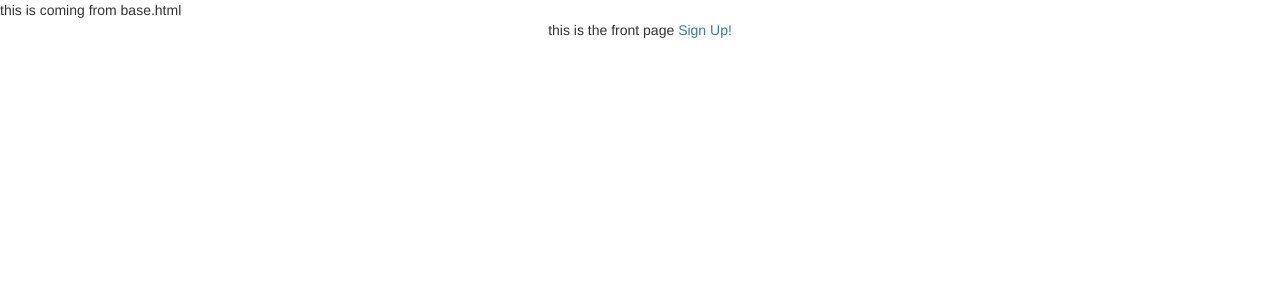
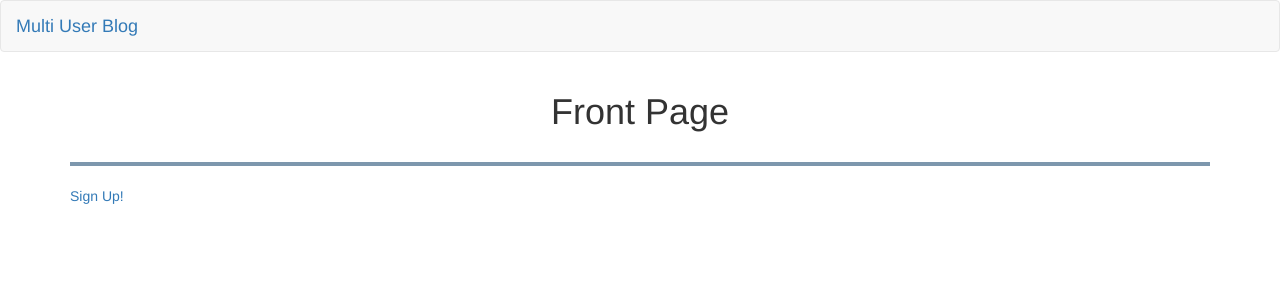
Before and after one commit to bilalsattar24/multi-user-blog, a Python web app: template templates/front-page.html in a window 1280 px wide. Shown: the top 300 px of the page. Run offline with Jinja, Linux system fonts and the light colour scheme; the template is opened without the code that fills it, so the values that code supplies are empty; some libraries are stand-ins or nearby versions.

Commit message:
properly linking CSS and updated front page

```diff
--- a/blog.py
+++ b/blog.py
@@ -34,6 +34,8 @@ class FrontPage(BaseHandler):
 class Signup(BaseHandler):
     def get(self):
         self.render("signup.html")
+
+
 app = webapp2.WSGIApplication([
     ('/', FrontPage),
     ('/test', TestHandler),
--- /dev/null
+++ b/static/main.css
@@ -0,0 +1,13 @@
+.front-title {
+    color: black;
+}
+.center {
+    margin-left: auto;
+    margin-right: auto;
+}
+.error {
+    color: red;
+}
+.separator {
+    border-top: 4px solid #7d97ad;
+}
--- a/templates/base.html
+++ b/templates/base.html
@@ -1,15 +1,22 @@
 <!DOCTYPE html>
 <html>
 <head>
-    <link type="text/css" rel="stylesheet" href="/static/main.css"/>
-    <link type="text/css" rel="stylesheet" href="/static/bootstrap.css">
+    <link rel="stylesheet" href="https://maxcdn.bootstrapcdn.com/bootstrap/3.3.7/css/bootstrap.min.css">
+    <link type="text/css" rel="stylesheet" href="/static/main.css" />
+    <script src="https://ajax.googleapis.com/ajax/libs/jquery/3.1.1/jquery.min.js"></script>
+    <script src="https://maxcdn.bootstrapcdn.com/bootstrap/3.3.7/js/bootstrap.min.js"></script>
     <title>Multi User Blog</title>
 </head>
 
 <body>
-
-    this is coming from base.html
-    <div id="content">
+    <nav class="navbar navbar-default">
+        <div class="container-fluid">
+            <div class="navbar-header">
+                <div class="navbar-brand front-title"><a href="/">Multi User Blog</a></div>
+            </div>
+        </div>
+    </nav>
+    <div class="container">
     {% block content %}
     {% endblock %}
     </div>
--- a/templates/front-page.html
+++ b/templates/front-page.html
@@ -1,9 +1,17 @@
 {% extends "base.html" %}
 
 {% block content %}
-    <div class="text-center">
-    this is the front page
+
+    <div class="row">
+        <div class="col-md-12 text-center">
+            <h1>Front Page</h1>
+        </div>
+    </div>
+    <div class="row">
+        <div class="col-md-12">
+            <hr class="separator">
+        </div>
+    </div>
     <a href="/signup">Sign Up!</a>
-    </div>
 
 {% endblock %}
```
Also changed, not shown: app.yaml (line endings or trailing spaces), static/photo.jpg (added), static/styles.css (deleted), 1 other file.
